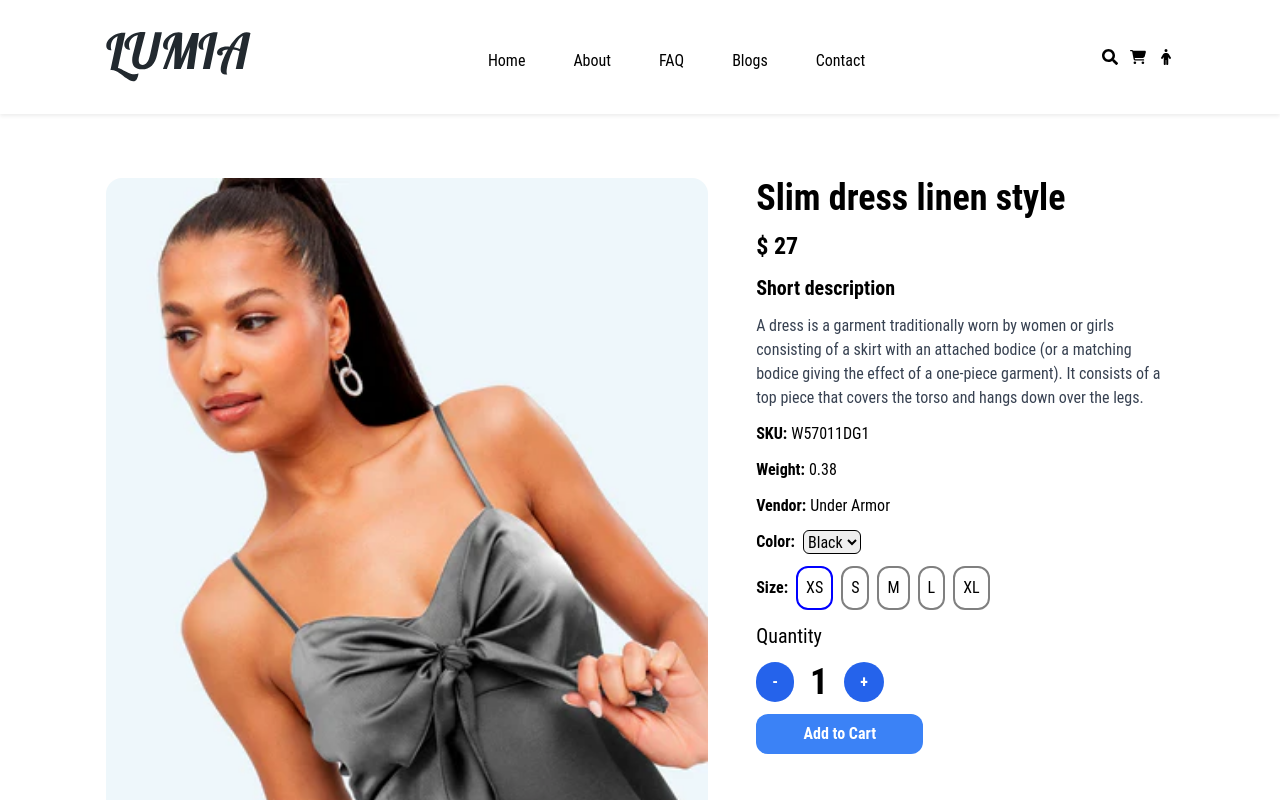
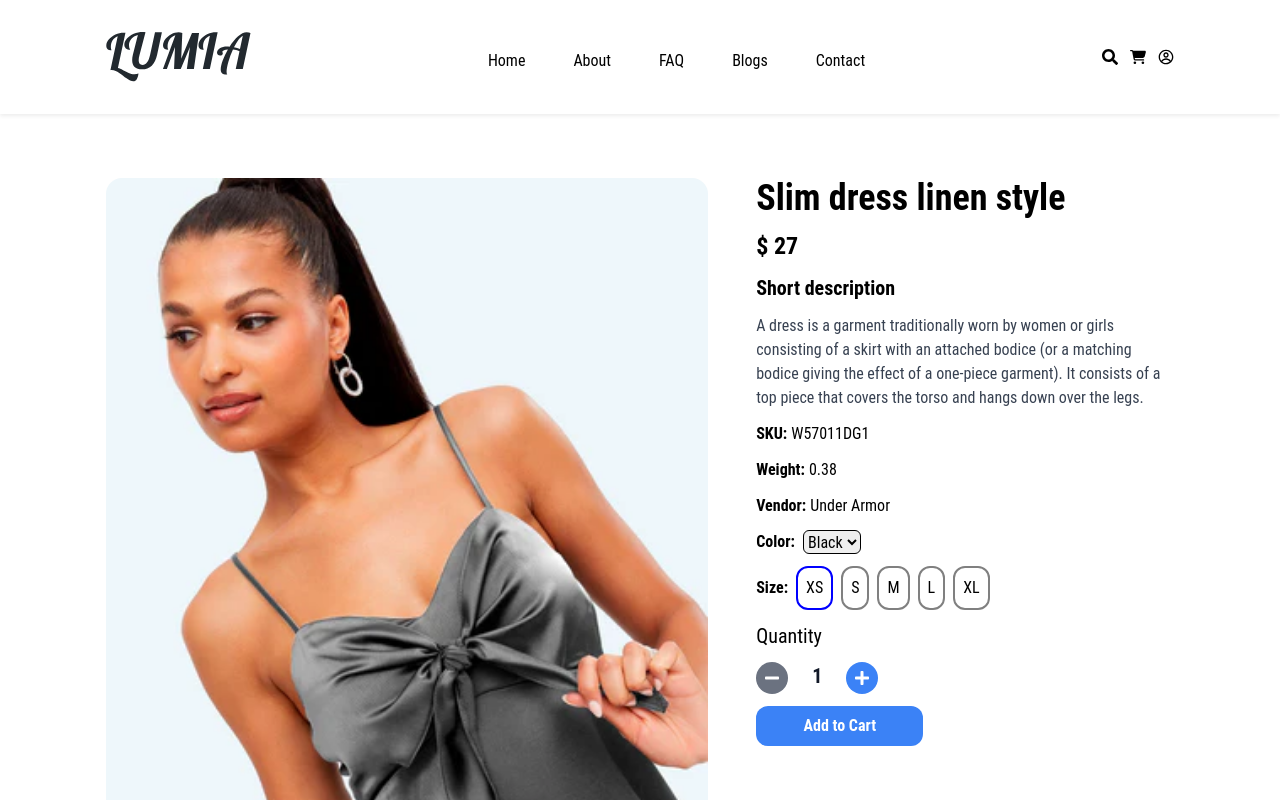
Before and after one commit to ams-sth/shopify-application, a React (Create React App) app: page /details/1 in a window 1280 px wide. Shown: the top 800 px of the page. Built offline with nearby package versions, Linux system fonts and the light colour scheme.

Commit message:
Authentication Portion Done

```diff
--- a/src/App.jsx
+++ b/src/App.jsx
@@ -35,7 +35,6 @@ const App = () => {
 
       <Routes>
         <Route path="/" element={<Home />} />
-
         <Route
           path="/details/:productId"
           element={
@@ -44,7 +43,6 @@ const App = () => {
             </UserLayout>
           }
         />
-
         <Route
           path="/about"
           element={
@@ -53,7 +51,6 @@ const App = () => {
             </UserLayout>
           }
         />
-
         <Route
           path="/login"
           element={
@@ -62,7 +59,14 @@ const App = () => {
             </UserLayout>
           }
         />
-
+        <Route
+          path="/profile"
+          element={
+            <UserLayout>
+              <Profile />
+            </UserLayout>
+          }
+        />
         <Route
           path="/register"
           element={
@@ -71,16 +75,6 @@ const App = () => {
             </UserLayout>
           }
         />
-
-        <Route
-          path="/profile"
-          element={
-            <UserLayout>
-              <Profile />
-            </UserLayout>
-          }
-        />
-
         <Route
           path="/contact"
           element={
@@ -89,7 +83,6 @@ const App = () => {
             </UserLayout>
           }
         />
-
         <Route
           path="/faq"
           element={
@@ -130,7 +123,6 @@ const App = () => {
             </UserLayout>
           }
         />
-
         <Route
           path="/accessories"
           element={
--- a/src/Home.jsx
+++ b/src/Home.jsx
@@ -10,10 +10,23 @@ import Category from "./components/landingpage/Category";
 import Shops from "./components/landingpage/Shops";
 import Advertisement from "./components/landingpage/Advertisement";
 import Footer from "./components/landingpage/Footer";
+import Navbar from "./components/landingpage/Navbar";
+
+import logoWhite from "../src/assets/images/logo/logo.svg";
 
 const Home = () => {
+
   return (
     <div className="flex flex-col gap-40 bg-[#F7F8FC]">
+      <div className="absolute w-full">
+        <Navbar
+          bg="gray-900 md:transparent md:bg-opacity-0 "
+          border="none"
+          logo={logoWhite}
+          textColor="white"
+          shadow="shadow-none"
+        />
+      </div>
       <Advertisement />
       <Types />
       <Products />
--- a/src/components/authentication/Login.jsx
+++ b/src/components/authentication/Login.jsx
@@ -1,5 +1,5 @@
 import React, { useState } from "react";
-import { NavLink } from "react-router-dom";
+import { NavLink, useNavigate } from "react-router-dom";
 import login from "../../assets/images/authentication/authentication.jpg";
 import { validateLoginForm } from "../../utils/validationUtils";
 import { showErrorToast, showSuccessToast } from "../../utils/toast";
@@ -9,6 +9,8 @@ const Login = () => {
     email: localStorage.getItem("email") || "",
     password: localStorage.getItem("password") || "",
   });
+
+  const Navigate = useNavigate();
 
   const [errors, setErrors] = useState({});
 
@@ -29,6 +31,7 @@ const Login = () => {
           userData.password === formData.password
         ) {
           showSuccessToast("Login Successful");
+          Navigate("/");
         } else {
           showErrorToast("Invalid email or password");
         }
--- a/src/components/authentication/Profile.jsx
+++ b/src/components/authentication/Profile.jsx
@@ -13,17 +13,11 @@ const Profile = () => {
     window.location.href = "/login";
   };
 
-  if (data) {
-    // Do something with the data
-    console.log("Data found:", data);
-  } else {
-    console.log("No data found for the specified key");
-  }
   return (
     <div className="container px-4">
       <div className="flex flex-col gap-4 items-center">
         <h1 className="text-2xl font-semibold mb-4">Account</h1>
-        <div onClick={handleLogout} className="flex gap-2">
+        <div onClick={handleLogout} className="flex gap-2 cursor-pointer">
           <TbDoorExit className="text-[#0067FF] translate-y-1" />
           <h1 className="text-[#0067FF]">Log Out</h1>
         </div>
--- a/src/components/authentication/Register.jsx
+++ b/src/components/authentication/Register.jsx
@@ -20,7 +20,6 @@ const Register = () => {
 
   const handleSubmit = (event) => {
     event.preventDefault();
-    console.log("Form submitted");
     const { errors: validationErrors, isValid } =
       validateRegisterForm(formData);
     setErrors(validationErrors);
@@ -28,12 +27,10 @@ const Register = () => {
       try {
         localStorage.setItem("formData", JSON.stringify(formData));
         showSuccessToast("Account Created SuccessFully");
-
       } catch (error) {
         console.error("Error saving to localStorage:", error);
       }
     } else {
-      console.log("Saving to LocalStoage Failed", formData);
     }
   };
 
--- a/src/components/cart/Checkout.jsx
+++ b/src/components/cart/Checkout.jsx
@@ -27,7 +27,6 @@ const Checkout = () => {
       ValidateCheckoutForm(formData);
     setErrors(validationErrors);
     if (isValid) {
-      console.log("Form is valid, can submit:", formData);
       localStorage.setItem("formData", JSON.stringify(formData));
     }
   };
--- a/src/components/landingpage/Advertisement.jsx
+++ b/src/components/landingpage/Advertisement.jsx
@@ -7,9 +7,7 @@ import CreditCard from "../../assets/icons/advertisement/credit-card.png";
 import Support from "../../assets/icons/advertisement/24-hours-support.png";
 
 import { useSelector } from "react-redux";
-import Navbar from "./Navbar";
 
-import logoWhite from "../../assets/images/logo/logo.svg";
 
 const Advertisement = () => {
   const { ads } = useSelector((state) => state.advertisement);
@@ -23,15 +21,6 @@ const Advertisement = () => {
   };
   return (
     <div className="bg-[#FFFF]">
-      <div className="absolute w-full">
-        <Navbar
-          bg="gray-900 md:transparent md:bg-opacity-0 "
-          border="none"
-          logo={logoWhite}
-          textColor="white"
-          shadow="shadow-none"
-        />
-      </div>
       <Slider {...settings}>
         {ads.map((about) => (
           <div
--- a/src/components/landingpage/Navbar.jsx
+++ b/src/components/landingpage/Navbar.jsx
@@ -1,12 +1,14 @@
 import React, { useState } from "react";
+import { CgProfile } from "react-icons/cg";
 import { FaSearch } from "react-icons/fa";
-import { FaCartShopping, FaPerson } from "react-icons/fa6";
+import { FaCartShopping } from "react-icons/fa6";
 import { GiCrossShield, GiHamburgerMenu } from "react-icons/gi";
 import { IoMdClose } from "react-icons/io";
 import { NavLink } from "react-router-dom";
 
 const Navbar = ({ logo, bg, shadow, textColor }) => {
   const [showMenu, setShowMenu] = useState(false);
+  const isLoggedIn = !!localStorage.getItem("formData");
 
   const toggleMenu = () => {
     setShowMenu(!showMenu);
@@ -64,9 +66,16 @@ const Navbar = ({ logo, bg, shadow, textColor }) => {
             <NavLink to="/cart">
               <FaCartShopping className="cursor-pointer" />
             </NavLink>
-            <NavLink to="/login">
-              <FaPerson className="cursor-pointer" />
-            </NavLink>
+            {isLoggedIn ? (
+              <NavLink to="/profile">
+                <CgProfile className="cursor-pointer" />
+              </NavLink>
+            ) : (
+              <NavLink to="/login">
+                <CgProfile className="cursor-pointer" />
+              </NavLink>
+            )}
+
             <div className="md:hidden">
               <button
                 type="button"
@@ -86,7 +95,8 @@ const Navbar = ({ logo, bg, shadow, textColor }) => {
               <IoMdClose
                 onClick={() => {
                   handleClose();
-                }} className="absolute top-[10%] right-[10%]"
+                }}
+                className="absolute top-[10%] right-[10%]"
               />
               {navLinks.map((link, index) => (
                 <NavLink
--- a/src/components/navigationbar/Blogs.jsx
+++ b/src/components/navigationbar/Blogs.jsx
@@ -66,8 +66,8 @@ const Blogs = () => {
           </div>
           <h1 className="text-xl text-left font-semibold mb-4">Category</h1>
           <div className="flex flex-wrap gap-4">
-            {tags.map((tag) => (
-              <div className="bg-[#FFFF] border rounded-md p-2 items-center">
+            {tags.map((tag, index) => (
+              <div key={index} className="bg-[#FFFF] border rounded-md p-2 items-center">
                 {tag}
               </div>
             ))}
--- a/src/components/pages/Details.jsx
+++ b/src/components/pages/Details.jsx
@@ -12,6 +12,7 @@ import { useParams } from "react-router-dom";
 import product01 from "../../assets/images/detail/product-01.jpg";
 import product02 from "../../assets/images/detail/product-02.jpg";
 import { handleAddToCart } from "../../utils/cartUtils";
+import { FaMinus, FaPlus } from "react-icons/fa";
 
 const Details = () => {
   const { productId } = useParams();
@@ -27,11 +28,12 @@ const Details = () => {
   const handleQuantityIncrease = () => {
     dispatch(increase(product.id));
   };
-  const handleQuantityDecrease = () => {
+  const handleQuantityDecrease = (event) => {
     if (product.quantity > 1) {
       dispatch(decrease(product.id));
     } else {
       showInfoToast("Quantity can't be less than 1");
+      event.preventDefault();
     }
   };
 
@@ -126,18 +128,24 @@ const Details = () => {
             <h1 className="text-xl text-start">Quantity</h1>
             <div className="flex flex-row gap-4">
               <button
-                className="font-semibold text-white bg-blue-600 hover:bg-blue-500 rounded-full px-4 py-2"
-                onClick={handleQuantityDecrease}
+                className={`text-white bg-blue-500 rounded-full p-2
+                      ${
+                        product.quantity <= 1
+                          ? "disabled bg-gray-500 text-gray-700"
+                          : ""
+                      }`}
+                onClick={(e) => handleQuantityDecrease(e)}
               >
-                -
+                <FaMinus />
               </button>
-
-              <h1 className="font-bold text-4xl">{product.quantity}</h1>
+              <span className="px-2 text-xl font-semibold text-gray-900">
+                {product.quantity}
+              </span>
               <button
-                className="font-semibold text-white bg-blue-600 hover:bg-blue-800 rounded-full px-4"
+                className="text-white hover:text-blue-700 bg-blue-500 rounded-full p-2"
                 onClick={handleQuantityIncrease}
               >
-                +
+                <FaPlus />
               </button>
             </div>
             <button
--- a/src/redux/features/landingpage/productSlice.js
+++ b/src/redux/features/landingpage/productSlice.js
@@ -100,7 +100,6 @@ const productSlice = createSlice({
   reducers: {
     increase(state, action) {
       const { productId } = action.payload;
-      console.log(action.payload);
 
       const foundProduct = state.products.find(
         (product) => product.id === productId
--- a/src/redux/features/landingpage/recommendationSlice.js
+++ b/src/redux/features/landingpage/recommendationSlice.js
@@ -240,7 +240,6 @@ const recommendationSlice = createSlice({
   initialState,
   reducers: {
     increase(state, action) {
-      console.log(state.recommend, action);
       incrementQuantity(state.recommend, action);
     },
     decrease(state, action) {
```
